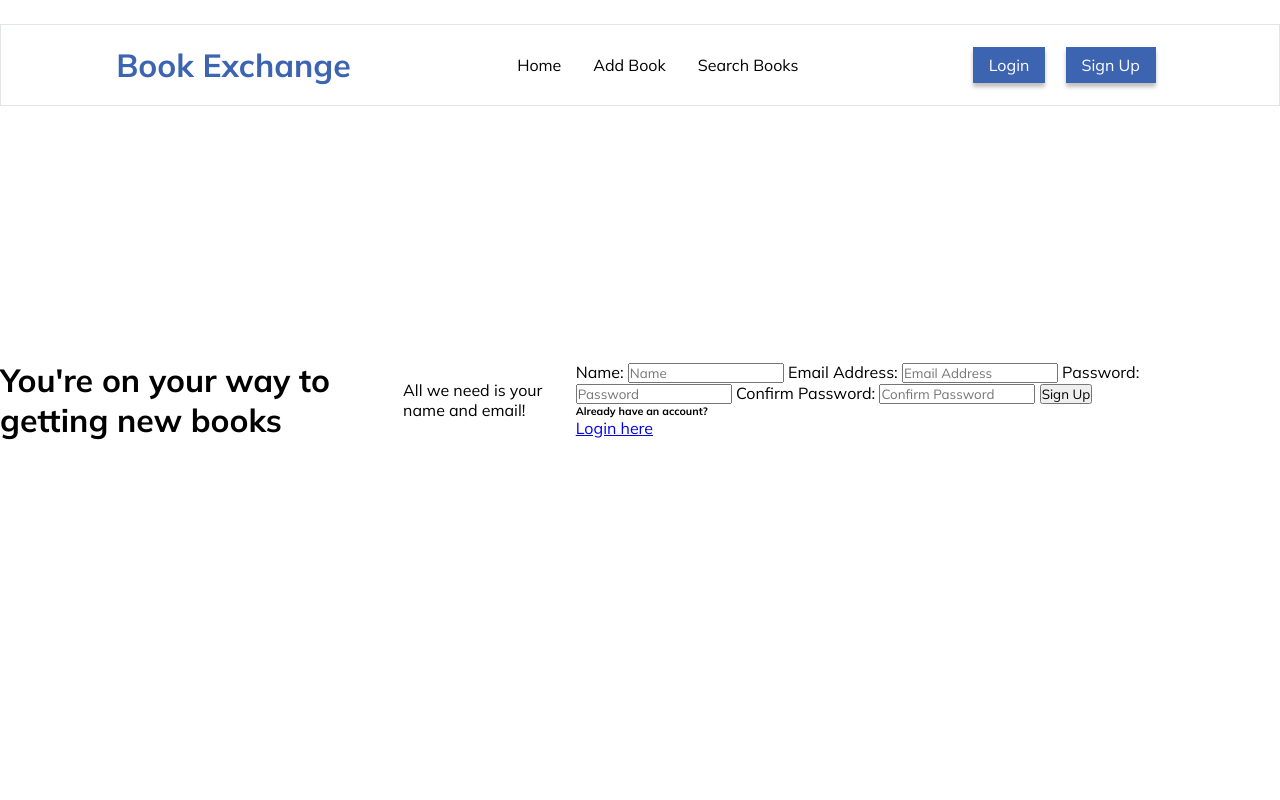
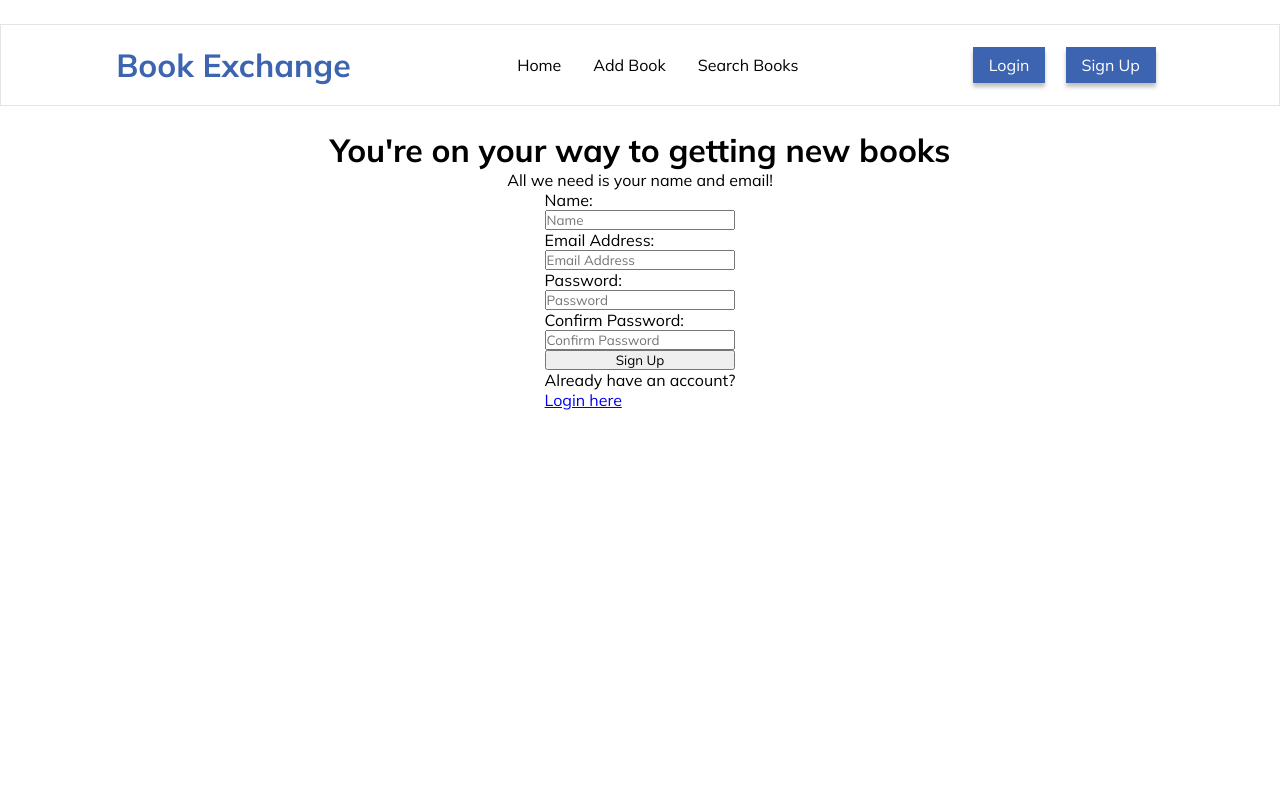
Before and after one commit to faustinacheng/book-exchange, a Flask app: page /register in a window 1280 px wide. Run offline with Flask 2, Linux system fonts and the light colour scheme.

Commit message:
Updated Styling

```diff
--- a/BookSwap/static/css/style.css
+++ b/BookSwap/static/css/style.css
@@ -9,9 +9,6 @@ url('https://fonts.googleapis.com/css2?family=Lato:wght@400;700&family=Mulish:it
 }
 
 .navbar{
-    position: absolute;
-    top: 0;
-    left: 0;
     width: 100%;
     height: 10vh;
     margin: 1.5rem 0;
@@ -22,10 +19,11 @@ url('https://fonts.googleapis.com/css2?family=Lato:wght@400;700&family=Mulish:it
     align-items: center;
 }
 
-.logo{
+.logo {
   color: #3C64B1;
   font-family: Lato;
   font-weight: normal;
+  text-decoration: none;
 }
 
 ul{
--- a/BookSwap/templates/base.html
+++ b/BookSwap/templates/base.html
@@ -12,14 +12,14 @@
 <body>
 
 	<div class="navbar">
-    	<div class="logo">
+      	<a href="{{ url_for('home_page') }}" class="logo">
 			<h1>Book Exchange</h1>
-    	</div>
+		</a>
 
 		<div class="nav-links">
 			<ul>
 				<li>
-        		<a href="#">Home</a>
+					<a href="{{ url_for('home_page') }}">Home</a>
 				</li>
 				<li>
 					<a href="#">Add Book</a>
--- a/BookSwap/templates/register.html
+++ b/BookSwap/templates/register.html
@@ -6,9 +6,9 @@
 
 {% block content %}
     <div class="register-form">
+
         <h1>You're on your way to getting new books</h1>
         <p>All we need is your name and email!</p>
-
 
         <form method="POST" class="">
             {{ form.hidden_tag() }}
@@ -28,8 +28,7 @@
             {{ form.submit(class="") }}
 
             <div class="checkbox mb-3">
-                <h6>Already have an account?</h6>
-                <a class="" href="#">Login here</a>
+                <p>Already have an account?</p><a class="" href="#">Login here</a>
              </div>
 
         </form>
@@ -38,11 +37,17 @@
 
     <style>
         .register-form{
-            width: 100vw;
-            height: 100vh;
+            width: 100%;
+            height: 100%;
             display: flex;
+            flex-direction: column;
             justify-content: center;
             align-items: center;
+        }
+
+        form{
+            display: flex;
+            flex-direction: column;
         }
     </style>
 
```
Lines whose indentation alone changed are shown as unchanged.
